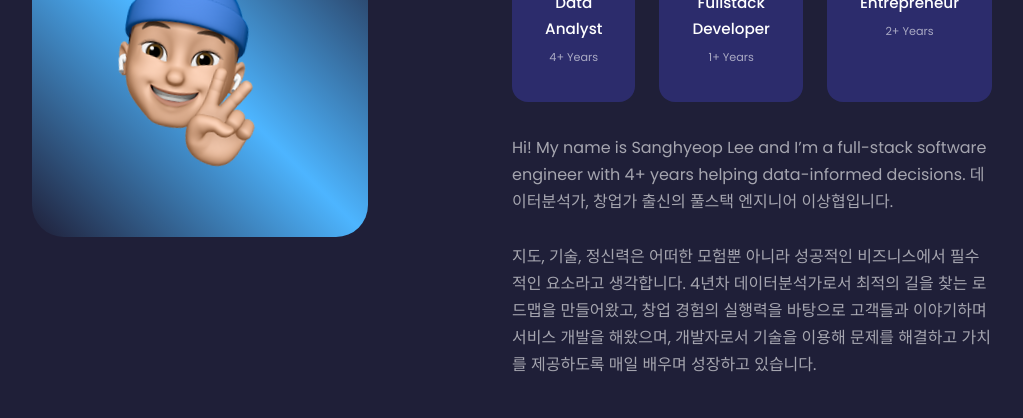
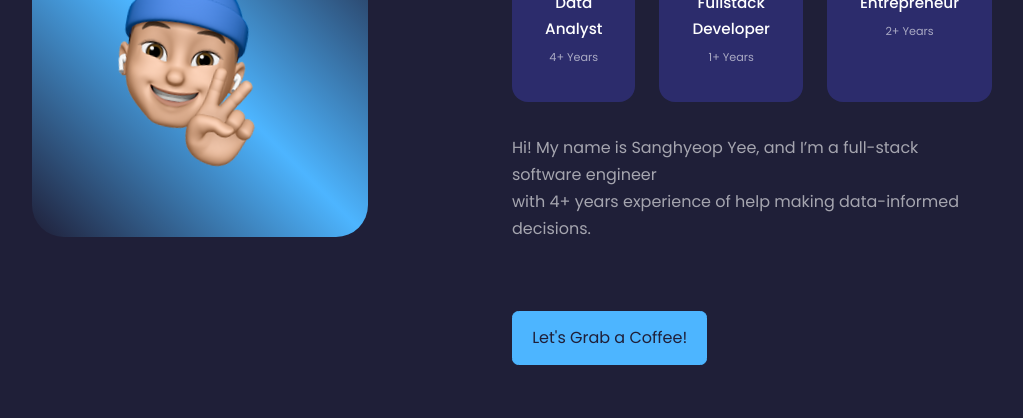
Before and after one commit to sanghyeop-yee/react-portfolio, a React (Create React App) app: page / in a window 1280 px wide. Shown: the part 1260-1678 px from the top of the page, without its empty margins (128-1151 px from the left). Built offline with nearby package versions, Linux system fonts and the light colour scheme.

Commit message:
update video and About page

```diff
--- a/src/components/about/About.jsx
+++ b/src/components/about/About.jsx
@@ -43,20 +43,10 @@ const About = () => {
           </div>
 
           <p>
-          Hi! My name is Sanghyeop Lee
-          and I’m a full-stack software engineer
-          with 4+ years helping data-informed decisions.
-          데이터분석가, 창업가 출신의 풀스택 엔지니어 이상협입니다.
+          Hi! My name is Sanghyeop Yee,
+          and I’m a full-stack software engineer  <br/>
+          with 4+ years experience of help making data-informed decisions.
           <br/><br/>
-          지도, 기술, 정신력은 어떠한 모험뿐 아니라 성공적인 비즈니스에서 필수적인 요소라고 생각합니다.
-
-          4년차 데이터분석가로서 최적의 길을 찾는 로드맵을 만들어왔고,
-
-          창업 경험의 실행력을 바탕으로 고객들과 이야기하며 서비스 개발을 해왔으며,
-
-          개발자로서 기술을 이용해 문제를 해결하고 가치를 제공하도록
-
-          매일 배우며 성장하고 있습니다.
           </p>
 
           <a href="#contact" className='btn btn-primary'>Let's Grab a Coffee!</a>
```
Also changed, not shown: 1 other file (tests, documents, lock files or other folders).
